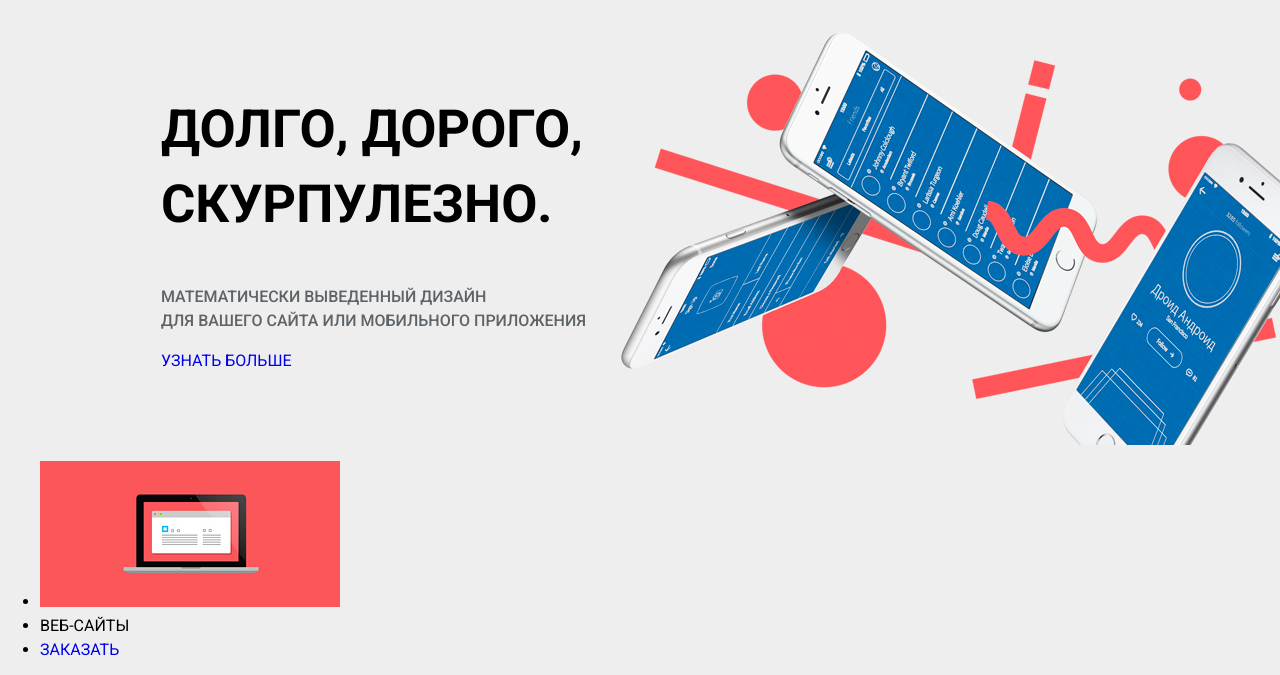
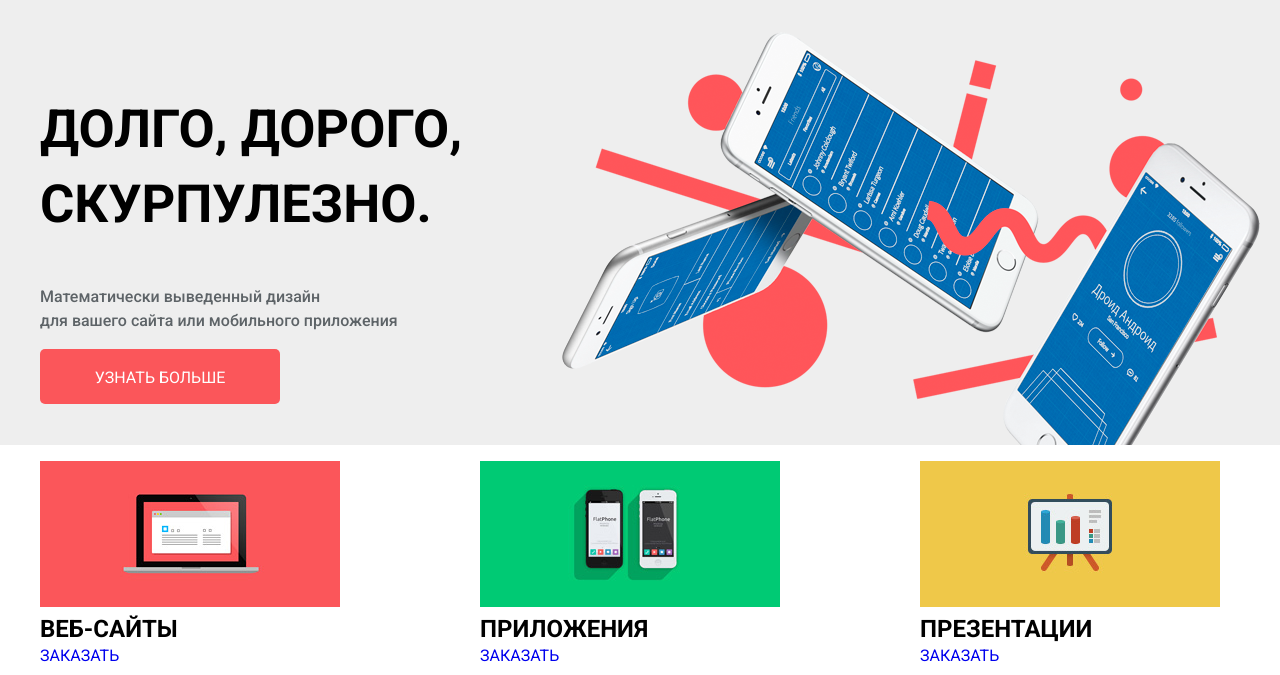
Before and after one commit to vmwork/Nerds, a plain HTML site: page index.html in a window 1280 px wide. Shown: the part 120-795 px from the top of the page. Drawn offline with Linux system fonts and the light colour scheme.

Commit message:
Конец дня

```diff
--- a/css/style.css
+++ b/css/style.css
@@ -68,7 +68,7 @@ a {
  }
  .slider{
  	display: flex;
-	justify-content: center;
+	justify-content: space-between;
  }
  .slide {
  	display: flex;
@@ -86,7 +86,49 @@ a {
 	line-height: 24px;
 	font-weight: 500;
 	color: #5d6367;
+	text-transform: none;
+ }
+ .slide li:last-child{
+ 	font-size: 16px;
+	line-height: 18px;
+	height: 35px;
+	width: 240px;
+	background-color: #fb565a;
+	border-radius: 5px;
+	text-align: center;
+	padding-top: 20px;
+	color: #ffffff;
+
+ }
+  .slide a{
+ color: #ffffff;
  }
   .slide img{
-	margin-left: 35px;
+	margin-left: 100px;
   }
+  .price-list {
+
+
+  	background-color: #ffffff;
+ }
+ .price-item {
+ 	margin: 0 auto 0 auto;
+ 	width: 1440px;
+ 	display: flex;
+  	justify-content: flex-start;
+
+ }
+ .web-site, .applications, .presentations {
+ 	list-style: none;
+
+ }
+.applications, .presentations{
+	margin-left: 100px;
+}
+  .web-site li:nth-child(2),
+   .applications li:nth-child(2),
+    .presentations li:nth-child(2) {
+ 	font-size: 24px;
+	line-height: 30px;
+	font-weight: 700;
+ }
--- a/index.html
+++ b/index.html
@@ -30,7 +30,8 @@
 		</nav>
 	</heaer>
 
-	<main class="contanier">
+	<main>
+		<div class="contanier">
 		<section class="slider-presentation">
 			<h1 class="visually-hidden">Презентация нашей команды</h1>
 			<div class="slider">
@@ -67,6 +68,7 @@
 	</main>
 		<section class="price-list">
 			<h2 class="visually-hidden">Список наших услуг</h2>
+			<div class="price-item">
 			<ul class="web-site">
 				<li><img src="img/web-site.jpg" alt="Разработка сайтов" width="300" height="146"></li>
 				<li><span>Веб-сайты</span></li>
@@ -82,6 +84,7 @@
 				<li><span>Презентации</span></li>
 				<li><a href="#">Заказать</a></li>
 			</ul>
+			</div>
 		</section>
 		<section class="features">
 			<h2 class="visually-hidden">О нашей дизайн-студии</h2>
@@ -130,6 +133,7 @@
 				</ul>
 			</div>
 		</section>
+		</div>
 		<footer class="main-footer">
 			<ul class="social">
 				<li></li>
```
